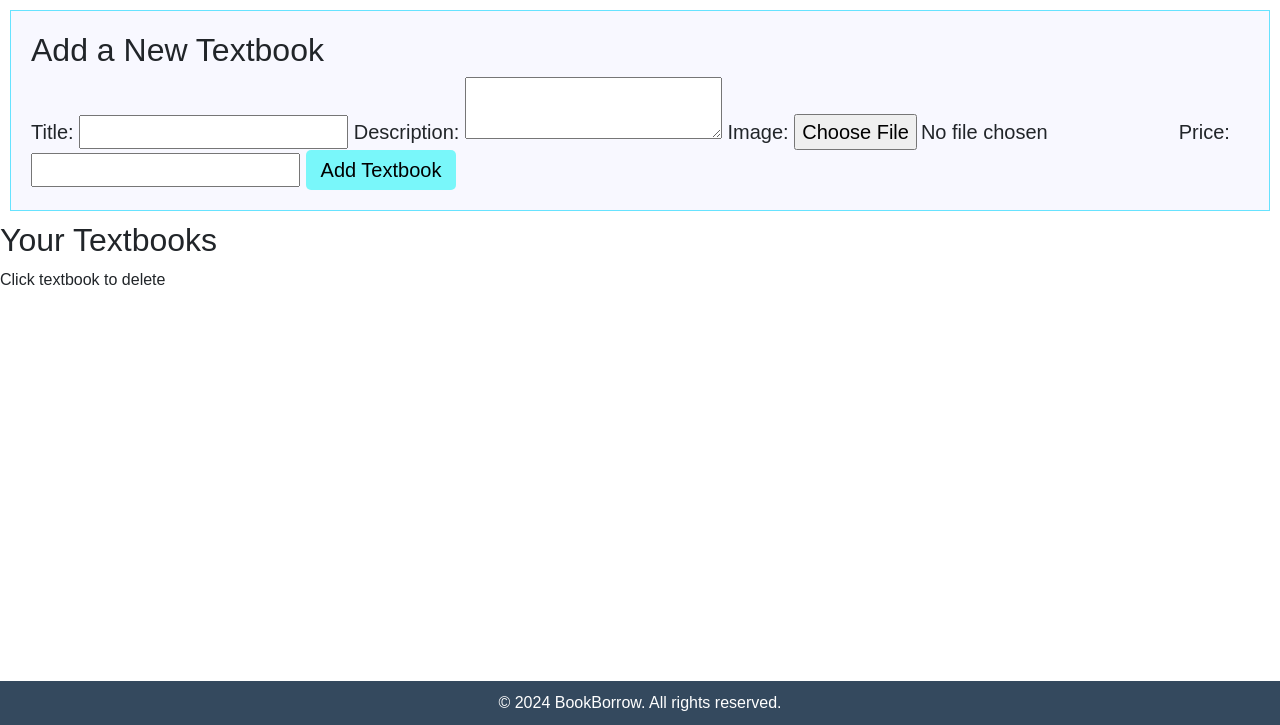
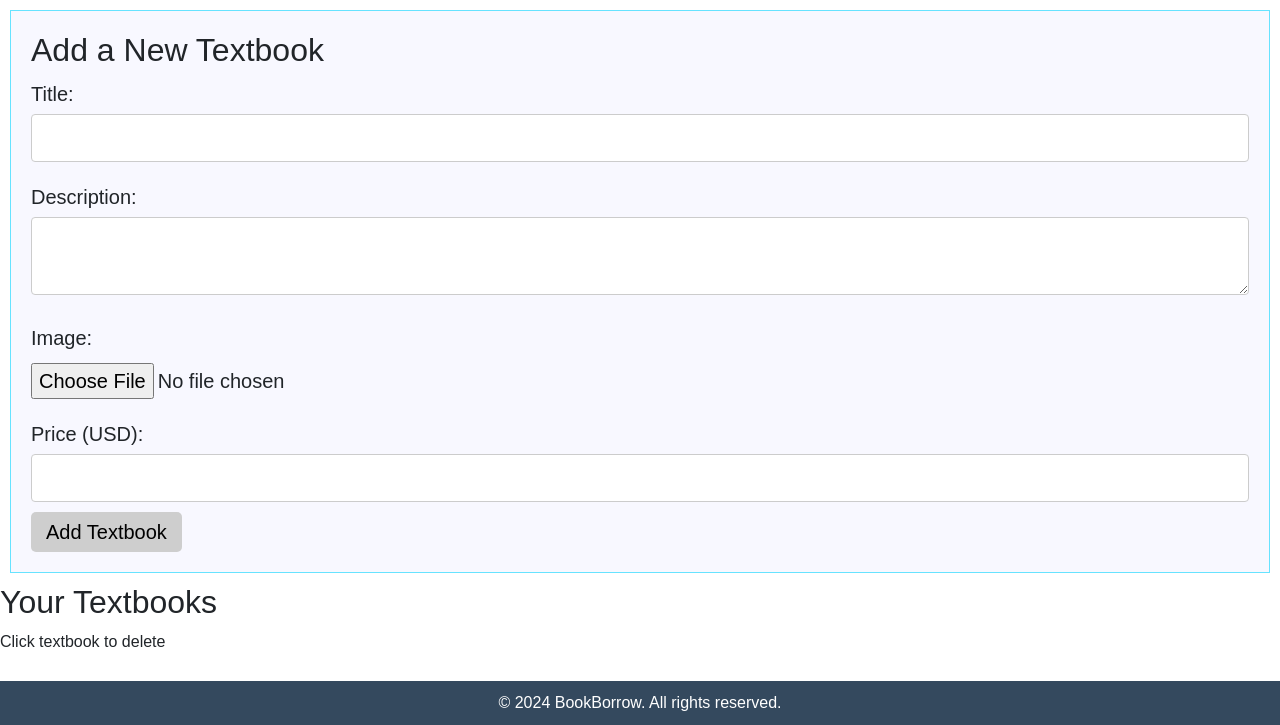
Before and after one commit to ZaidJ2003/Textbook-Rental-Application, a Flask app: template templates/addDeleteTextbook.html in a window 1280 px wide. Shown: the part 75-800 px from the top of the page. Run offline with Flask 3, Linux system fonts and the light colour scheme; the template is opened without the code that fills it, so the values that code supplies are empty; some libraries are stand-ins or nearby versions.

Commit message:
minor aesthetic changes

```diff
--- a/static/css/addDeleteTextbook.css
+++ b/static/css/addDeleteTextbook.css
@@ -22,6 +22,13 @@
     font-size:20px;
 }
 
+.wrapper{
+        background: ghostwhite;
+        font-size: 20px;
+        padding: 20px;
+        border: 1px solid rgb(103, 227, 255);
+        margin: 10px;
+}
 .search-search-bar button img {
     height: 50px;
 }
@@ -181,11 +188,15 @@ main {
 
 .button1 {
     padding: 5px 15px;
-    background-color: #79f7fa;
+    background-color: #cecece;
     border: 0 none;
     cursor: pointer;
     -webkit-border-radius: 5px;
     border-radius: 5px;
+}
+
+.button1:hover {
+    background-color: #79f7fa;
 }
 
 footer {
@@ -244,3 +255,33 @@ footer {
     float: right;
     width: 30px;
 }
+
+.fullbox.index > div {
+    background: ghostwhite;
+    font-size: 20px;
+    padding: 20px;
+    border: 1px solid rgb(103, 227, 255);
+    margin: 10px;
+}
+
+form label {
+    display: block;
+    margin-top: 10px;
+}
+
+form input[type="text"],
+form input[type="number"],
+form textarea {
+    width: 100%;
+    padding: 8px;
+    margin-top: 5px;
+    margin-bottom: 10px;
+    border: 1px solid #ccc;
+    border-radius: 4px;
+    box-sizing: border-box;
+}
+
+form input[type="file"] {
+    margin-top: 10px;
+    margin-bottom: 10px;
+}
--- a/templates/about.html
+++ b/templates/about.html
@@ -41,7 +41,7 @@
 </div>
 
 <div class="team-content mt-5">
-    <h2 class="text-center bold-800 mb-3 fs-medium">Meet the team</h2>
+        <h3 class="text-center bold-800 mb-3 fs-medium">Meet the team</h3>
         <div class="boxes">
             <div class="box" style="width: 10rem;">
                 <img class="card-img-top mt-2" src="/static/images/zaid.JPG" alt="Card image cap">
--- a/templates/addDeleteTextbook.html
+++ b/templates/addDeleteTextbook.html
@@ -5,11 +5,6 @@
 <link rel="stylesheet" href="/static/css/addDeleteTextbook.css">
 <div class="wrapper">
     <div class="fullbox index">
-        <div style="background: ghostwhite;
-        font-size: 20px;
-        padding: 20px;
-        border: 1px solid rgb(103, 227, 255);
-        margin: 10px;">
             <h2>Add a New Textbook</h2>
             <form action="{{ url_for('add_textbook') }}" method="POST" enctype="multipart/form-data">
                 <label for="title">Title:</label>
@@ -21,11 +16,10 @@
                 <label for="img">Image:</label>
                 <input type="file" name="image" accept="image/png, image/jpeg, image/jpg">
 
-                <label for="price">Price:</label>
+                <label for="price">Price (USD):</label>
                 <input type="number" id="price" name="price" step="0.01" required>
                 <button class="button1" type="submit">Add Textbook</button>
             </form>
-        </div>
     </div>
 </div>
 <h2>Your Textbooks</h2>
```
Also changed, not shown: static/css/about.css (+19 -2 lines), static/css/main.css (+13 -1 lines). Lines whose indentation alone changed are shown as unchanged.
